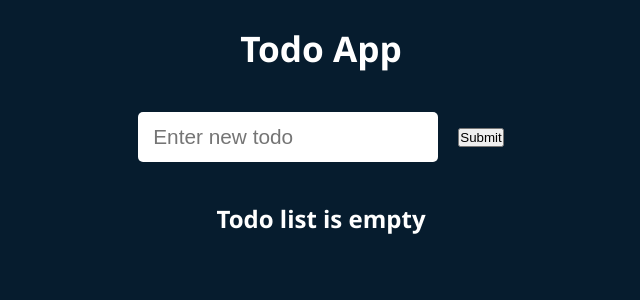
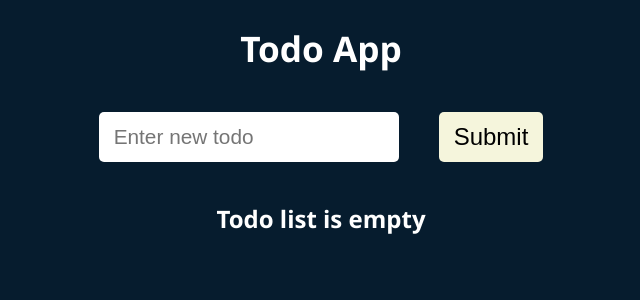
Before and after one commit to LProrochenko/todo_app, a React (Create React App) app: page / in a window 1280 px wide. Shown: the top 300 px of the page, without its empty margins (319-959 px from the left). Built offline with nearby package versions, Linux system fonts and the light colour scheme.

Commit message:
refactor: use Button component in TodoForm

```diff
--- a/src/components/Todos/TodoForm.js
+++ b/src/components/Todos/TodoForm.js
@@ -1,5 +1,6 @@
 import { useState } from 'react';
-import styles from './TodoForm.module.css'
+import Button from '../UI/Button';
+import styles from './TodoForm.module.css';
 
 function TodoForm({ addTodo }) {
   const [text, setText] = useState('');
@@ -12,8 +13,13 @@ function TodoForm({ addTodo }) {
   return (
     <div className={styles.todoFormContainer}>
       <form onSubmit={onSubmitHandler}>
-        <input type="text" placeholder="Enter new todo" value={text} onChange={(e) => setText(e.target.value)}/>
-        <button type="submit">Submit</button>
+        <input
+          type="text"
+          placeholder="Enter new todo"
+          value={text}
+          onChange={(e) => setText(e.target.value)}
+        />
+        <Button type="submit">Submit</Button>
       </form>
     </div>
   );
```
